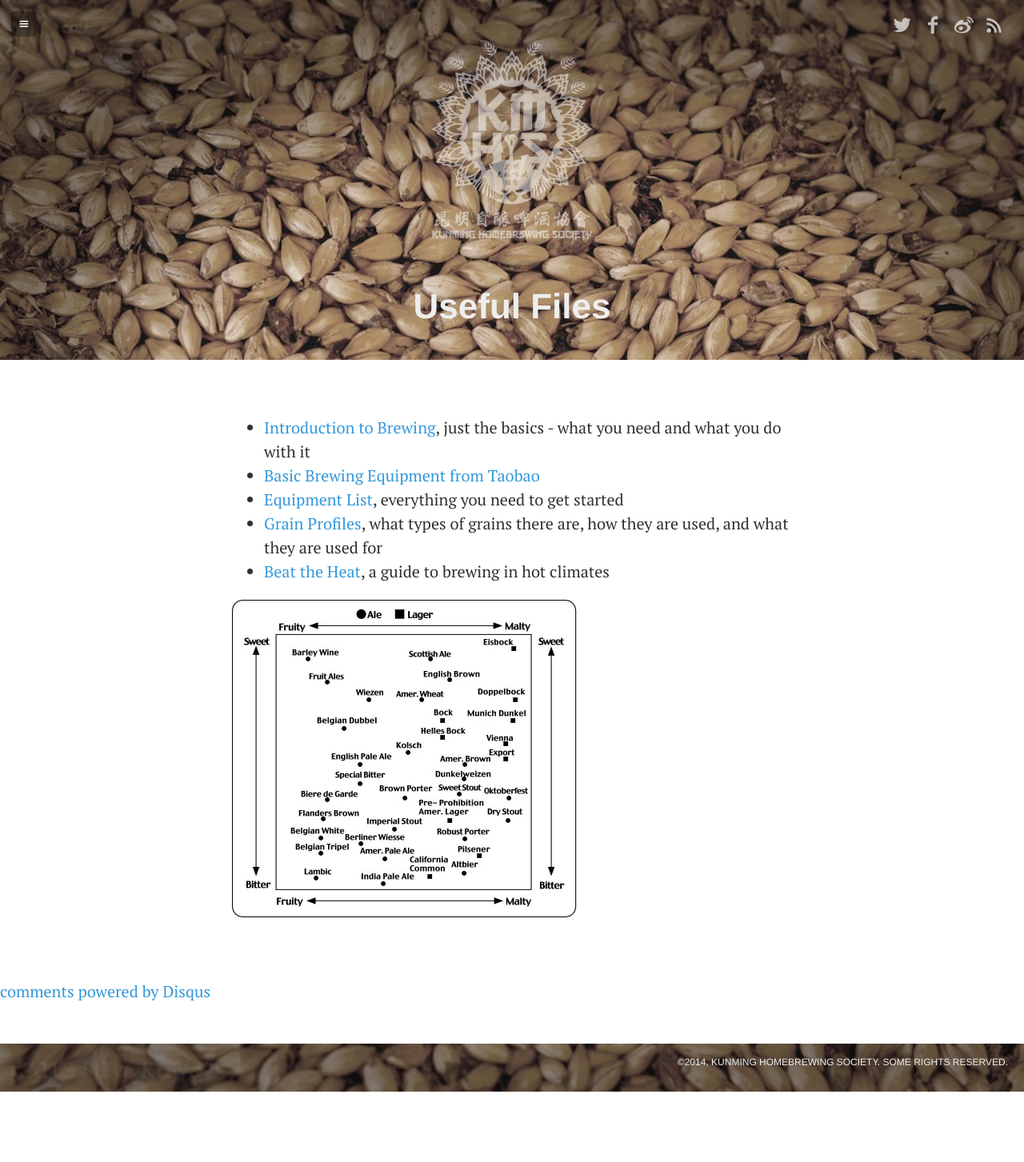
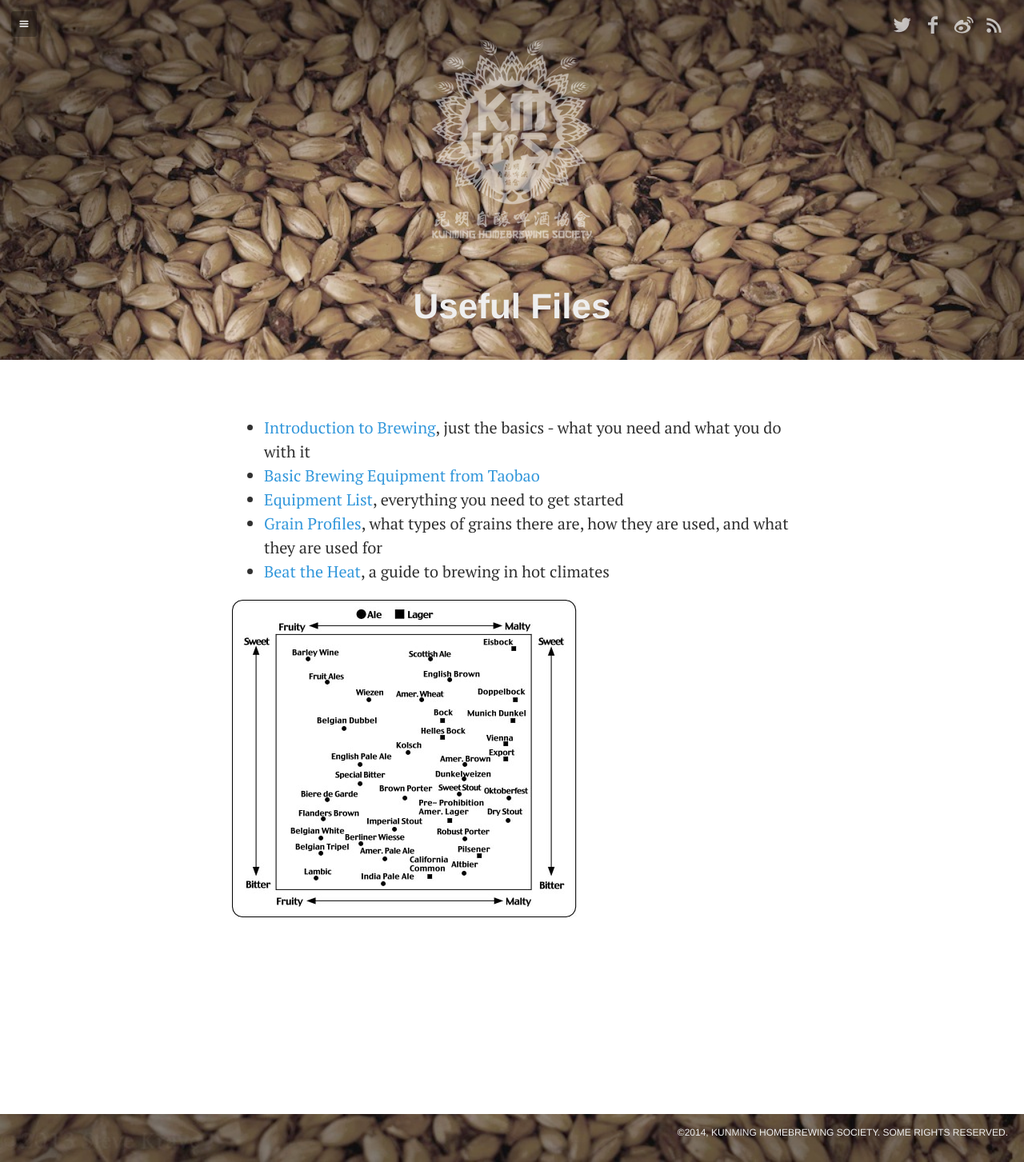
Before and after one commit to darryl-snow/khs, a Jekyll site: the page built from files.md, in a window 1280 px wide. Shown: the whole page at 80% size. Built offline with Jekyll 4.4.1, drawn with Linux system fonts in a browser that asks for light colours; Markdown is read by kramdown in place of the engine named in the settings; comment, search, counter and statistics services are not loaded; before the commit the page ends 1365 px from its top, so only the background shows below that.

Commit message:
comments css

```diff
--- a/assets/css/default.css
+++ b/assets/css/default.css
@@ -168,8 +168,7 @@
 	display: block;
 }
 
-#article,
-#comments {
+#article {
 	font-family: "PT Serif", Georgia, "Times New Roman", serif;
 	font-weight: 400;
 	letter-spacing: 0px;
--- a/assets/css/desktop.css
+++ b/assets/css/desktop.css
@@ -18,7 +18,8 @@
 	margin-left: -350px;
 }
 
-#article {
+#article,
+#comments {
 	width: 700px;
 	padding: 50px 0px;
 	left: 50%;
--- a/assets/css/mobile.css
+++ b/assets/css/mobile.css
@@ -40,7 +40,8 @@
 	transition-duration: .25s;
 }
 
-#article {
+#article,
+#comments {
 	width: 90%;
 	padding: 50px 5%;
 	left: 0px;
```
